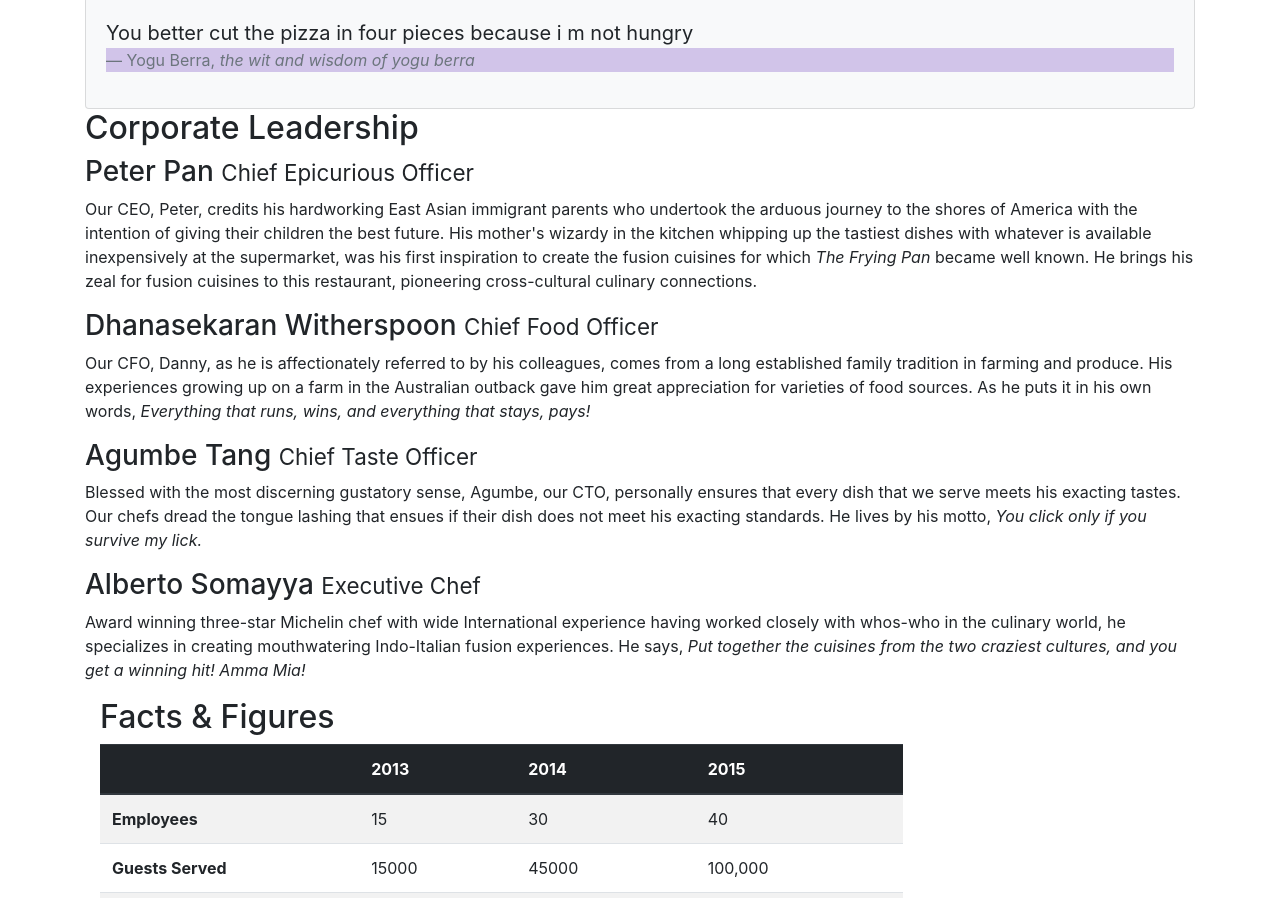
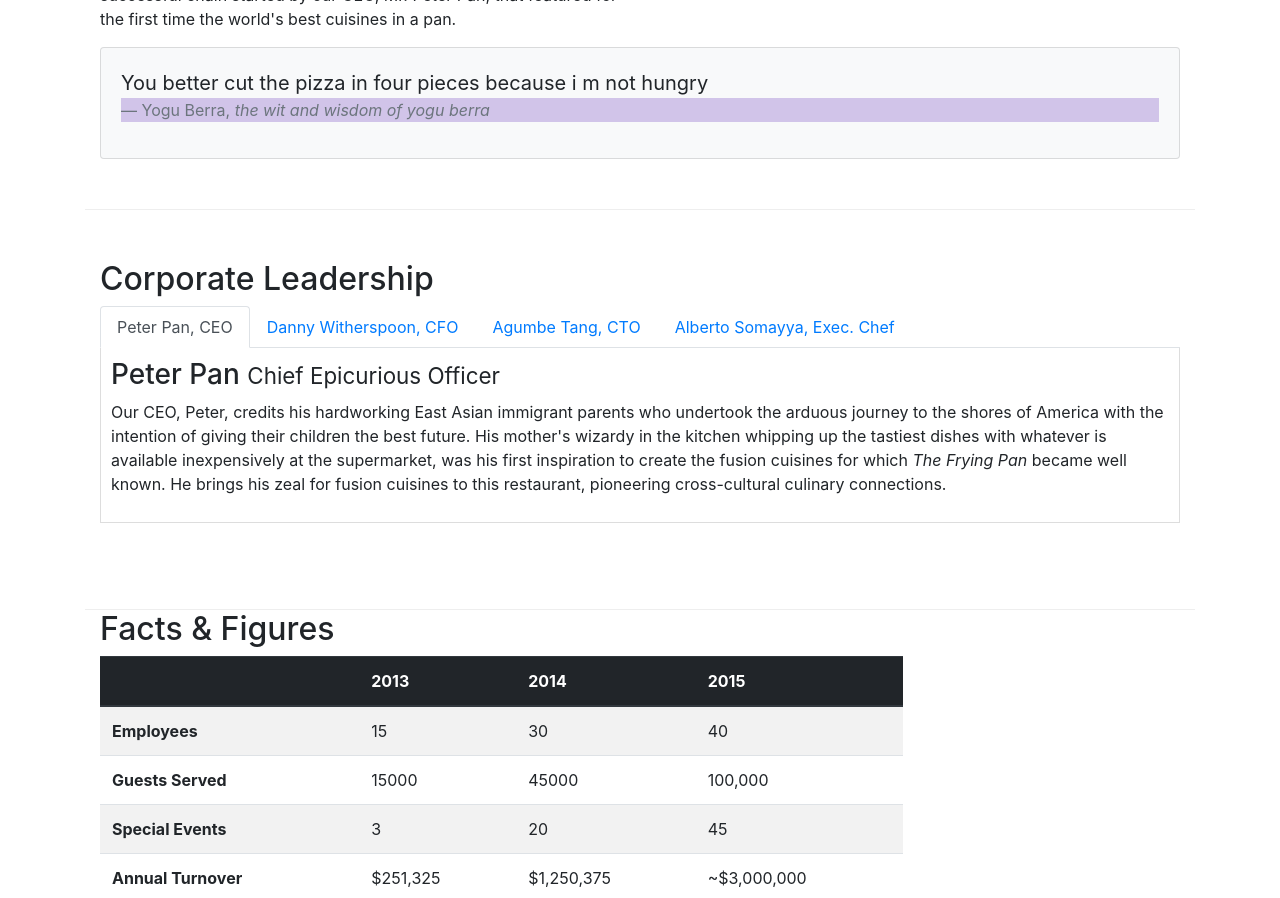
Before and after one commit to praveensingi/confusion, a website: page aboutus.html in a window 1280 px wide. Shown: the part 636-1534 px from the top of the page. Drawn offline with nearby package versions, Linux system fonts and the light colour scheme.

Commit message:
added tabbed navigation

```diff
--- a/aboutus.html
+++ b/aboutus.html
@@ -62,7 +62,7 @@
             </div>
         </div>
 
-        <div class="row">
+        <div class="row row-content ptb">
             <div class="col-12 col-sm-6">
                 <h2>Our History</h2>
                 <p>Started in 2010, Ristorante con Fusion quickly established itself as a culinary icon par excellence in Hong Kong. With its unique brand of world fusion cuisine that can be found nowhere else, it enjoys patronage from the A-list clientele in Hong Kong.  Featuring four of the best three-star Michelin chefs in the world, you never know what will arrive on your plate the next time you visit us.</p>
@@ -100,17 +100,51 @@
         </div>
 
 
-        <div class="row">
+        <div class="row row-content ptb">
             <div class="col-12">
                 <h2>Corporate Leadership</h2>
+
+                <ul class="nav nav-tabs">
+                        <li class="nav-item">
+                          <a class="nav-link active" href="#peter"
+                            role="tab" data-toggle="tab">Peter Pan, CEO</a>
+                        </li>
+                        <li class="nav-item">
+                          <a class="nav-link" href="#danny" role="tab"
+                            data-toggle="tab">Danny Witherspoon, CFO</a>
+                        </li>
+                        <li class="nav-item">
+                          <a class="nav-link" href="#agumbe"role="tab"
+                            data-toggle="tab">Agumbe Tang, CTO</a>
+                        </li>
+                        <li class="nav-item">
+                          <a class="nav-link" href="#alberto" role="tab"
+                            data-toggle="tab">Alberto Somayya, Exec. Chef</a>
+                        </li>
+                </ul>
+
+
+                <div class="tab-content">
+
+                    <div role="tabpanel" class="tab-pane fade show active" id="peter">
                     <h3>Peter Pan <small>Chief Epicurious Officer</small></h3>
                     <p class="d-none d-sm-block">Our CEO, Peter, credits his hardworking East Asian immigrant parents who undertook the arduous journey to the shores of America with the intention of giving their children the best future. His mother's wizardy in the kitchen whipping up the tastiest dishes with whatever is available inexpensively at the supermarket, was his first inspiration to create the fusion cuisines for which <em>The Frying Pan</em> became well known. He brings his zeal for fusion cuisines to this restaurant, pioneering cross-cultural culinary connections.</p>
+                    </div>
+                    <div role="tabpanel" class="tab-pane fade " id="danny">
                     <h3>Dhanasekaran Witherspoon <small>Chief Food Officer</small></h3>
                     <p class="d-none d-sm-block">Our CFO, Danny, as he is affectionately referred to by his colleagues, comes from a long established family tradition in farming and produce. His experiences growing up on a farm in the Australian outback gave him great appreciation for varieties of food sources. As he puts it in his own words, <em>Everything that runs, wins, and everything that stays, pays!</em></p>
+                    </div>
+
+                    <div role="tabpanel" class="tab-pane fade " id="agumbe">
                     <h3>Agumbe Tang <small>Chief Taste Officer</small></h3>
                     <p class="d-none d-sm-block">Blessed with the most discerning gustatory sense, Agumbe, our CTO, personally ensures that every dish that we serve meets his exacting tastes. Our chefs dread the tongue lashing that ensues if their dish does not meet his exacting standards. He lives by his motto, <em>You click only if you survive my lick.</em></p>
+                    </div>
+                    <div role="tabpanel" class="tab-pane fade" id="alberto">
                     <h3>Alberto Somayya <small>Executive Chef</small></h3>
                     <p class="d-none d-sm-block">Award winning three-star Michelin chef with wide International experience having worked closely with whos-who in the culinary world, he specializes in creating mouthwatering Indo-Italian fusion experiences. He says, <em>Put together the cuisines from the two craziest cultures, and you get a winning hit! Amma Mia!</em></p>
+                    </div>
+
+                </div>
             </div>
        </div>
        <div class="row row-content">
--- a/css/styles.css
+++ b/css/styles.css
@@ -43,3 +43,15 @@
     padding-bottom: 50px;
     margin:0px auto;
 }
+
+.ptb {
+    padding-top: 50px;
+    padding-bottom: 50px;
+}
+
+.tab-content {
+    border-left: 1px solid #ddd;
+    border-right: 1px solid #ddd;
+    border-bottom: 1px solid #ddd;
+    padding: 10px;
+}
```
Also changed, not shown: index.html (+3 -1 lines). Lines whose indentation alone changed are shown as unchanged.
